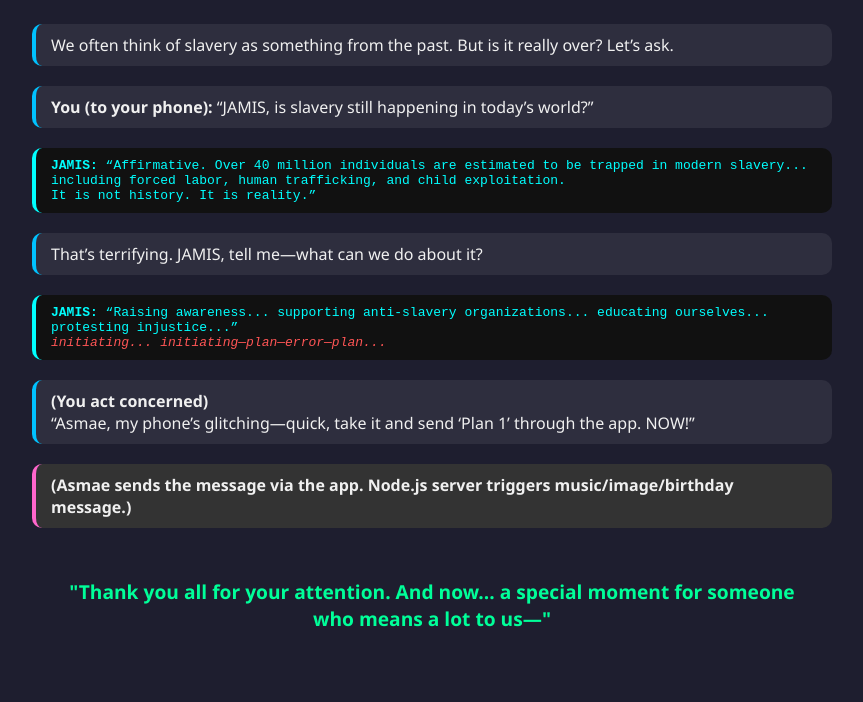
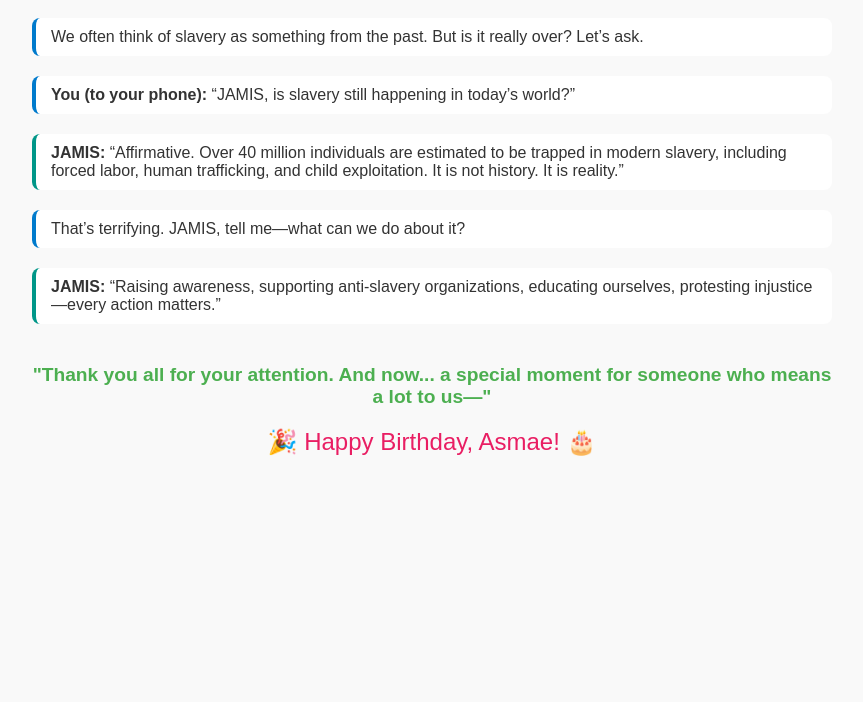
Before and after one commit to arthursensai/birthday-troll, a plain HTML site: page dialoge.html in a window 1280 px wide. Shown: the part 120-822 px from the top of the page, without its empty margins (208-1071 px from the left). After the commit the page ends 800 px from the top, so only its background shows below. Drawn offline with Linux system fonts and the light colour scheme.

Commit message:
last changes

```diff
--- a/dialoge.html
+++ b/dialoge.html
@@ -2,12 +2,12 @@
 <html lang="en">
 <head>
   <meta charset="UTF-8">
-  <title>Slavery Dialogue</title>
+  <title>Slavery Dialogue & Surprise</title>
   <style>
     body {
-      font-family: 'Segoe UI', Tahoma, Geneva, Verdana, sans-serif;
-      background-color: #1e1e2f;
-      color: #f0f0f0;
+      font-family: Arial, sans-serif;
+      background-color: #f9f9f9;
+      color: #333;
       padding: 40px;
       max-width: 800px;
       margin: auto;
@@ -15,50 +15,45 @@
 
     h1 {
       text-align: center;
-      color: #00c2ff;
+      color: #444;
       margin-bottom: 40px;
     }
 
     .line {
       margin: 20px 0;
       padding: 10px 15px;
-      border-radius: 10px;
+      border-left: 4px solid #555;
+      background-color: #fff;
+      border-radius: 8px;
     }
 
     .you {
-      background-color: #2e2e3e;
-      border-left: 4px solid #00c2ff;
+      border-color: #007acc;
     }
 
     .jamis {
-      background-color: #111;
-      color: #0ff;
-      font-family: monospace;
-      border-left: 4px solid #0ff;
-    }
-
-    .asamae {
-      background-color: #333;
-      border-left: 4px solid #ff66cc;
-    }
-
-    .glitch {
-      color: #f55;
-      font-style: italic;
+      border-color: #009688;
     }
 
     .final {
       margin-top: 40px;
       font-weight: bold;
       text-align: center;
-      color: #00ff99;
       font-size: 1.2em;
+      color: #4caf50;
+    }
+
+    .birthday {
+      margin-top: 20px;
+      text-align: center;
+      font-size: 1.5em;
+      color: #e91e63;
     }
   </style>
 </head>
 <body>
 
-  <h1>JAMIS Dialogue</h1>
+  <h1>Presentation Dialogue</h1>
 
   <div class="line you">
     We often think of slavery as something from the past. But is it really over? Let’s ask.
@@ -69,9 +64,7 @@
   </div>
 
   <div class="line jamis">
-    <strong>JAMIS:</strong> “Affirmative. Over 40 million individuals are estimated to be trapped in modern slavery...<br>
-    including forced labor, human trafficking, and child exploitation.<br>
-    It is not history. It is reality.”
+    <strong>JAMIS:</strong> “Affirmative. Over 40 million individuals are estimated to be trapped in modern slavery, including forced labor, human trafficking, and child exploitation. It is not history. It is reality.”
   </div>
 
   <div class="line you">
@@ -79,21 +72,15 @@
   </div>
 
   <div class="line jamis">
-    <strong>JAMIS:</strong> “Raising awareness... supporting anti-slavery organizations... educating ourselves... protesting injustice...”<br>
-    <span class="glitch">initiating... initiating—plan—error—plan...</span>
+    <strong>JAMIS:</strong> “Raising awareness, supporting anti-slavery organizations, educating ourselves, protesting injustice—every action matters.”
   </div>
 
-  <div class="line you">
-    <strong>(You act concerned)</strong><br>
-    “Asmae, my phone’s glitching—quick, take it and send ‘Plan 1’ through the app. NOW!”
+  <div class="final">
+    "Thank you all for your attention. And now... a special moment for someone who means a lot to us—"
   </div>
 
-  <div class="line asamae">
-    <strong>(Asmae sends the message via the app. Node.js server triggers music/image/birthday message.)</strong>
-  </div>
-
-  <div class="line final">
-    "Thank you all for your attention. And now... a special moment for someone who means a lot to us—"
+  <div class="birthday">
+    🎉 Happy Birthday, Asmae! 🎂
   </div>
 
 </body>
```
